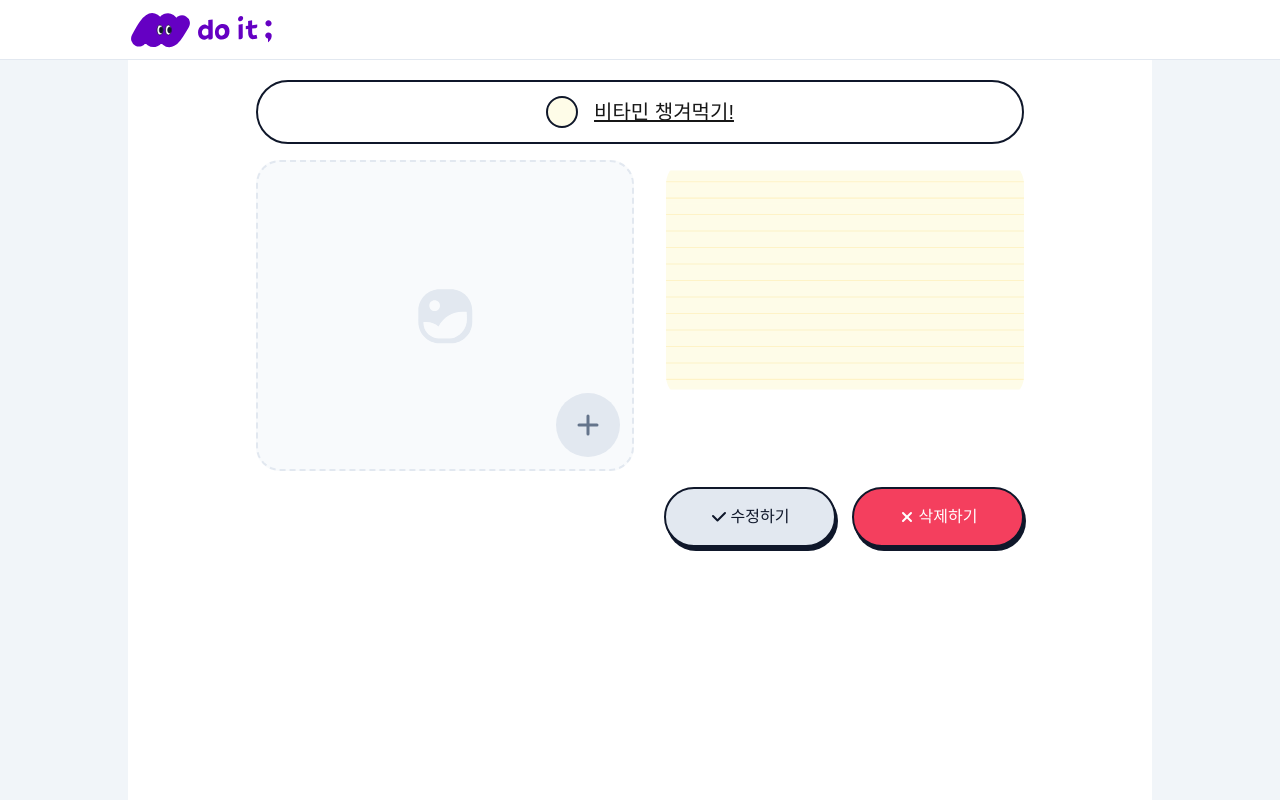
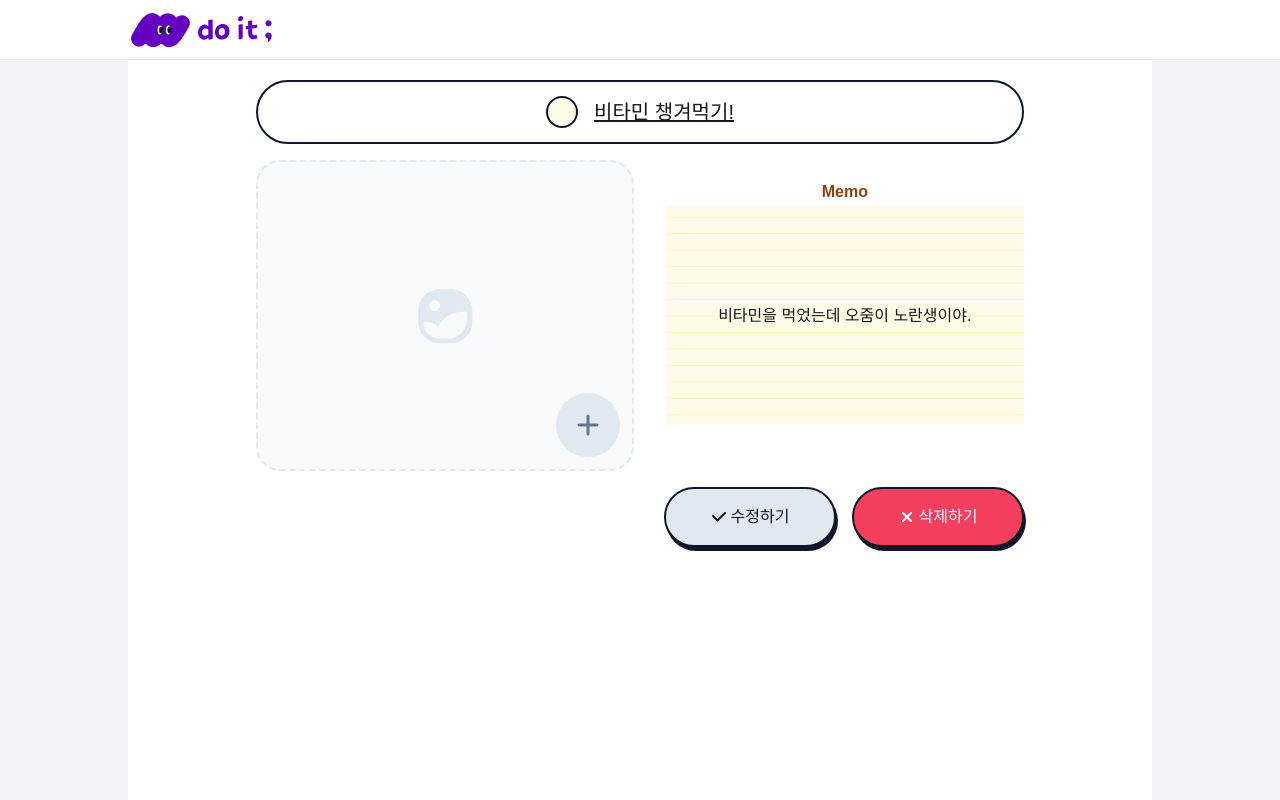
Before and after one commit to ziyoungsRoom/ToDoList_NextJS, a Next.js app: page /item/1 in a window 1280 px wide. Built offline with nearby package versions, Linux system fonts and the light colour scheme; a web font is replaced by a local one.

Commit message:
feat: Memo 텍스트 추가

```diff
--- a/src/components/MemoInput.tsx
+++ b/src/components/MemoInput.tsx
@@ -2,8 +2,10 @@ import Memo from "@/assets/Memo.svg";
 
 const MemoInput = () => {
   return (
-    <div className="w-full h-full min-h-[240px] rounded-3xl">
-      <Memo className="w-[100%] h-[100%] min-h-[240px] rounded-3xl" />
+    <div className="relative w-full h-full rounded-3xl flex flex-col items-center justify-center">
+      <Memo className="w-[100%] h-[100%] min-h-[311px] rounded-3xl" />
+      <div className="absolute top-5 text-amber-800 font-extrabold">Memo</div>
+      <div className="absolute">비타민을 먹었는데 오줌이 노란생이야.</div>
     </div>
   );
 };
```
